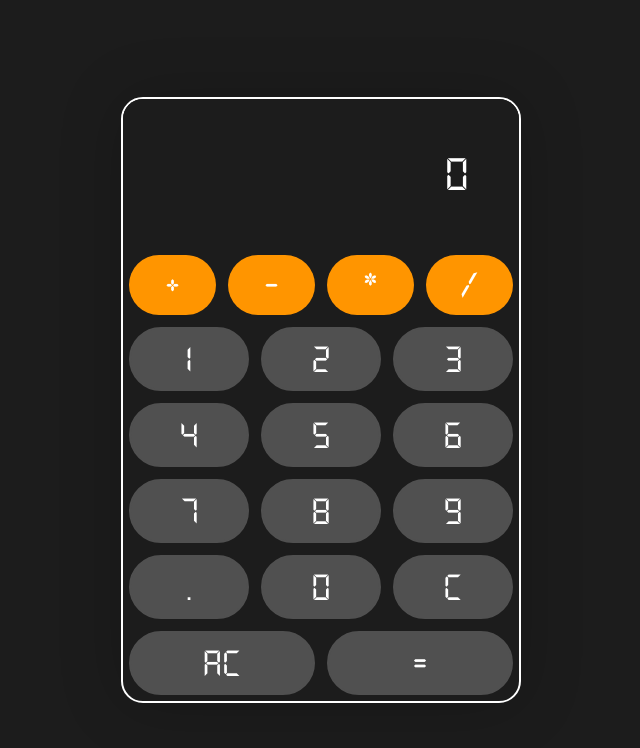
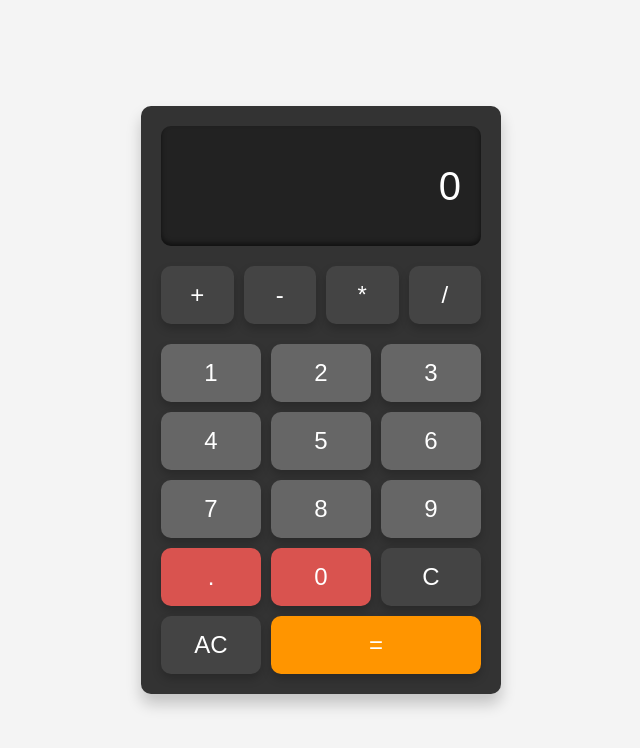
Before and after one commit to PritamMaharjan86/Calculator, a React (Create React App) app: page / in a window 1280 px wide. Shown: the top 748 px of the page, without its empty margins (319-959 px from the left). Built offline with nearby package versions, Linux system fonts and the light colour scheme.

Commit message:
update UI

```diff
--- a/src/App.js
+++ b/src/App.js
@@ -1,110 +1,125 @@
 import { useState } from "react";
 
-function App()
-{
 
+function App() {
   const [calc, setCalc] = useState("");
   const [result, setResult] = useState("");
 
   const ops = ['/', '*', '+', '-', '.'];
 
-  const updateCalc = value =>
-  {
-if(
-  ops.includes(value) && calc ===''
-  ||
-  ops.includes(value) && ops.includes(calc.slice(-1)
-  )
-)
-  {
+
+  const calculateExpression = (expression) => {
+    try {
+
+      const tokens = expression.split(/([+\-*/])/);
+
+      let currentValue = parseFloat(tokens[0]);
+
+      for (let i = 1; i < tokens.length; i += 2) {
+        const operator = tokens[i];
+        const nextValue = parseFloat(tokens[i + 1]);
+
+        switch (operator) {
+          case '+':
+            currentValue += nextValue;
+            break;
+          case '-':
+            currentValue -= nextValue;
+            break;
+          case '*':
+            currentValue *= nextValue;
+            break;
+          case '/':
+            currentValue /= nextValue;
+            break;
+          default:
+            return "Error";
+        }
+      }
+
+      return currentValue;
+    } catch (error) {
+      return "Error";
+    }
+  };
+
+  const updateCalc = (value) => {
+    if (
+      (ops.includes(value) && calc === "") ||
+      (ops.includes(value) && ops.includes(calc.slice(-1)))
+    ) {
       return;
     }
 
     setCalc(calc + value);
-if(!ops.includes(value))
-{
-  setResult(eval(calc+value).toString());
+
+    if (!ops.includes(value)) {
+      const updatedResult = calculateExpression(calc + value);
+      setResult(updatedResult.toString());
     }
+  };
 
-  }
-
-
-const createDigits = () =>
-{
+  const createDigits = () => {
     const digits = [];
-
-  for (let i = 1; i <10; i++)
-  {
+    for (let i = 1; i < 10; i++) {
       digits.push(
-      <button onClick={() => updateCalc(i.toString())}key={i}>{i}</button>
-    )
+        <button onClick={() => updateCalc(i.toString())} key={i}>
+          {i}
+        </button>
+      );
     }
     return digits;
-}
+  };
 
-const calculate = () =>
-{
-  if(calc == '')
-  {
+  const calculate = () => {
+    if (calc === "") {
       return;
     }
 
-  setCalc(eval(calc).toString())
-}
+    const finalResult = calculateExpression(calc);
+    setCalc(finalResult.toString());
+    setResult("");
+  };
 
-const deleteAll  = () =>
-{
-  if(calc == '')
-  {
+  const deleteAll = () => {
+    setCalc("");
+    setResult("");
+  };
+
+  const clear = () => {
+    if (calc === "") {
       return;
     }
+    const value = calc.slice(0, -1);
+    setCalc(value);
+  };
 
-  const value = calc.slice(0,0);
-  setCalc(value);
-}
-
-const clear  = () =>
-{
-  if(calc == '')
-  {
-    return;
-  }
-
-  const value = calc.slice(0,-1);
-  setCalc(value);
-}
-
-
-  return(
+  return (
     <div className="App">
       <div className="calculator">
         <div className="display">
+
           {calc || "0"}
+          {result ? <span className="result"> = {result}</span> : ""}
         </div>
         <div className="operators">
-          <button onClick={()=>updateCalc('+')}>+</button>
-          <button onClick={()=>updateCalc('-')}>-</button>
-          <button onClick={()=>updateCalc('*')}>*</button>
-          <button onClick={()=>updateCalc('/')}>/</button>
-
+          <button onClick={() => updateCalc('+')}>+</button>
+          <button onClick={() => updateCalc('-')}>-</button>
+          <button onClick={() => updateCalc('*')}>*</button>
+          <button onClick={() => updateCalc('/')}>/</button>
         </div>
 
         <div className="digits">
           {createDigits()}
-          <button onClick={()=>updateCalc('.')}>.</button>
-          <button onClick={()=>updateCalc('0')}>0</button>
+          <button onClick={() => updateCalc('.')}>.</button>
+          <button onClick={() => updateCalc('0')}>0</button>
           <button onClick={clear}>C</button>
           <button onClick={deleteAll}>AC</button>
           <button onClick={calculate}>=</button>
-
-
-
-        </div>
-
-
         </div>
       </div>
-  )
+    </div>
+  );
 }
 
 export default App;
--- a/src/index.css
+++ b/src/index.css
@@ -1,113 +1,110 @@
-:root
-{
-  --primary:#1C1C1C;
-  --secondary:white;
-  --operators:#FF9500	;
-  --numbers:#505050;
+
+body {
+  font-family: 'Arial', sans-serif;
+  background-color: #f4f4f4;
+  display: flex;
+  justify-content: center;
+  align-items: center;
+  height: 100vh;
+  margin: 0;
+}
+
+.App {
+  display: flex;
+  justify-content: center;
+  align-items: center;
+  height: 100%;
+}
 
 
+.calculator {
+  width: 320px;
+  height: 100%;
+  background-color: #333;
+  border-radius: 10px;
+  padding: 20px;
+  box-shadow: 0px 10px 15px rgba(0, 0, 0, 0.2);
+  display: flex;
+  flex-direction: column;
+  justify-content: space-between;
 }
 
-@font-face {
-  font-family: digital;
-  src: url(fonts/DS-DIGI.TTF);
+
+.calculator .display {
+  background-color: #222;
+  color: white;
+  font-size: 2.5rem;
+  text-align: right;
+  padding: 20px;
+  border-radius: 10px;
+  box-shadow: inset 0px -3px 5px rgba(0, 0, 0, 0.5);
+  margin-bottom: 20px;
+  min-height: 80px;
+  display: flex;
+  align-items: center;
+  justify-content: flex-end;
 }
 
-*
-{
-  margin:0;
-  padding: 0;
-  box-sizing: border-box;
-  font-family: digital;
+.calculator .operators {
+  display: grid;
+  grid-template-columns: repeat(4, 1fr);
+  gap: 10px;
+  margin-bottom: 20px;
 }
 
-body{
-  background-color: var(--primary);
+
+.calculator .digits {
+  display: grid;
+  grid-template-columns: repeat(3, 1fr);
+  gap: 10px;
 }
 
-.App
-{
-  display:flex;
-  min-height: 100vh;
-  align-items: center;
-  justify-content: center;
-  color: var(--secondary);
-  font-size: 50px;
+
+.calculator button {
+  background-color: #444;
+  color: white;
+  font-size: 1.5rem;
+  border: none;
+  padding: 15px;
+  border-radius: 10px;
+  box-shadow: 0px 5px 10px rgba(0, 0, 0, 0.2);
+  cursor: pointer;
+  transition: all 0.3s ease;
+}
+
+.calculator button:hover {
+  background-color: #555;
+}
+
+.calculator button:active {
+  box-shadow: inset 0px 5px 10px rgba(0, 0, 0, 0.3);
+}
 
 
+.calculator .digits button:nth-last-child(1) {
+  background-color: #ff9500;
+  color: white;
+  grid-column: span 2;
 }
 
-.calculator
-{
-  width: 100%;
-  max-width: 400px;
-  background-color: var(--primary);
-  border-radius: 22px;
-  overflow: hidden;
-  box-shadow: 0px 2px 64px rgba(0,0,0,0.2);
-  border: 2px solid var(--secondary);
+.calculator .digits button:nth-last-child(1):hover {
+  background-color: #e68a00;
 }
 
-.display
-{
-  padding:50px;
-  text-align: right;
-  background-color: var(--primary);
+.calculator .digits button:nth-child(10),
+.calculator .digits button:nth-child(11) {
+  background-color: #d9534f;
 }
 
-button
-{
-  appearance: none;
-  border:none;
-  outline:none;
-  font-size: 40px;
-  padding:10px;
-  cursor: pointer;
-  transition: 0.4s;
-  margin:6px;
-  border-radius: 82px;
-
+.calculator .digits button:nth-child(10):hover,
+.calculator .digits button:nth-child(11):hover {
+  background-color: #c9302c;
 }
 
-button:hover
-{
-  opacity: 0.9;
-  color: var(--primary);
+.calculator .digits button:nth-child(-n+9) {
+  background-color: #666;
 }
 
-.operators
-{
-  display: flex;
-
+.calculator .digits button:nth-child(-n+9):hover {
+  background-color: #777;
 }
-
-.operators button
-
-{
-  flex: 1 1 30%;
-  background-color: var(--operators);
-  color:var(--secondary);
-}
-
-.digits
-{
-  display: flex;
-  flex-wrap:wrap;
-
-}
-
-.digits button
-{
-  flex: 1 1 30%;
-  max-width: 100%;
-  color:var(--secondary);
-  background-color: var(--numbers);
-  border: 2px solid var(--numbers);
-}
-
-.digits button:hover
-{
-  color:white;
-  border: 2px solid var(--numbers);
-  background-color: var(--primary);
-}
```
Lines whose indentation alone changed are shown as unchanged.
